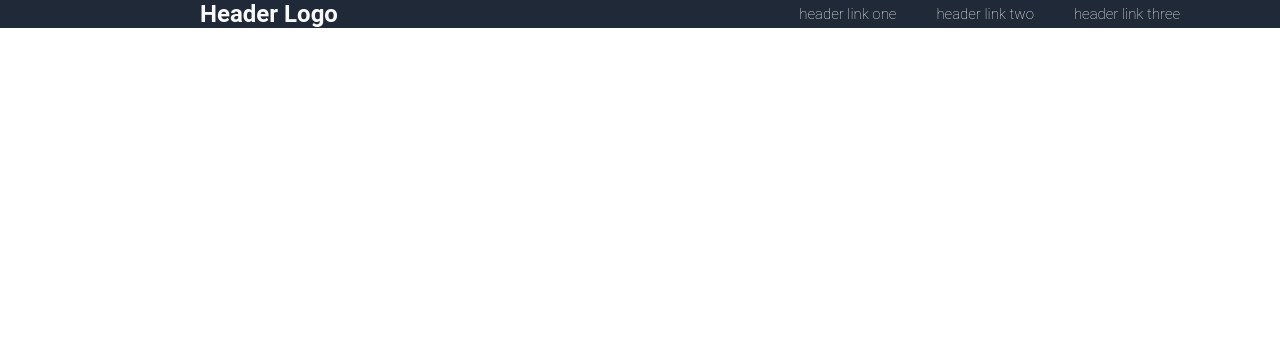
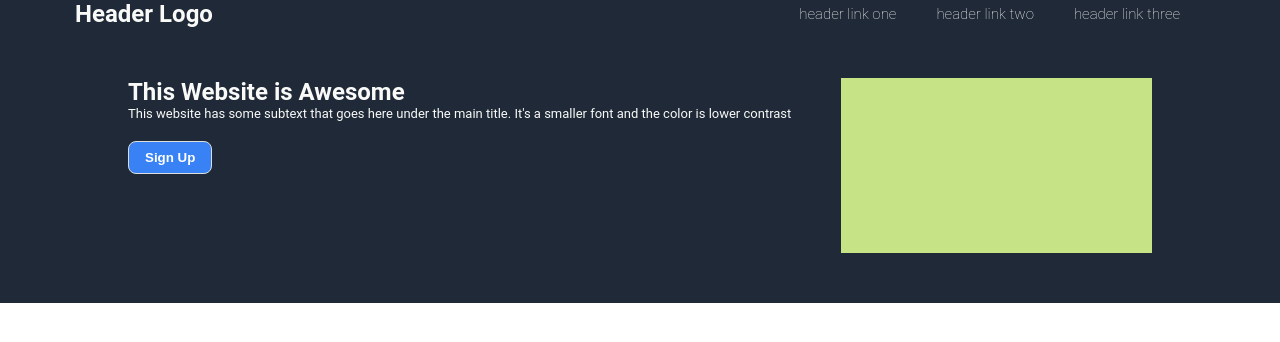
Before and after one commit to ga26oe/First-Ever-Website, a plain HTML site: page index.html in a window 1280 px wide. Drawn offline with Linux system fonts and the light colour scheme.

Commit message:
Header with First Section

```diff
--- a/index.html
+++ b/index.html
@@ -27,6 +27,24 @@
 
 
     </header>
+
+    <div class = "body1" >
+        <div class = "text-container">
+            <div class = "body1-header"> This Website is Awesome </div>
+            <div class = "text1" >This website has some subtext that goes here under the main title. It's a smaller font and the color is lower contrast</div>
+            <button> Sign Up</button>
+        </div>
+
+        <div class = "image-container" >
+            <img src = "Yellow_green.jpg" alt="Yellow-Green" >
+        </div>
+
+
+
+    </div>
+
+
+
 </body>
 
 </html>
--- a/style.css
+++ b/style.css
@@ -27,7 +27,7 @@ header {
     font-weight: bold;
     margin: 10;
     padding: 50;
-    margin-left: 200px;
+    margin-left: 75px;
 
 }
 
@@ -49,3 +49,54 @@ header {
     margin-right: 100px;
 
 }
+
+.body1 {
+    background-color: #1F2937;
+    display: flex;
+    justify-content: space-between;
+    padding: 50px 10%;  /* Add padding to create space on left and right */
+    gap: 50px; /* adds a gap between the text and the image */
+}
+
+
+.body1-header {
+    display: flex;
+    flex-wrap:wrap;
+    color: #F9FAF8;
+    font-size: 24px;
+    font-weight: bold;
+
+}
+
+.text1 {
+    display: flex;
+    color: #F9FAF8;
+    font-size: small;
+    margin-bottom: 20px;
+
+}
+
+button {
+    display: flex;
+    flex-direction: column;
+    cursor: pointer;
+    padding: 8px 16px;
+    border-radius: 8px;
+    background:#3882F6;
+    border: 1px solid #ddd;
+    color: white;
+    font-weight: bold;
+}
+
+.image-container {
+    flex: 1; /* Allow text container to grow */
+    display: flex;
+    justify-content: flex-end;
+    max-width: 50%;
+
+}
+
+.image-container img {
+    max-width: 100%;
+    height: auto; /* Maintain aspect ratio */
+}
```
Also changed, not shown: Yellow_green.jpg (added).
